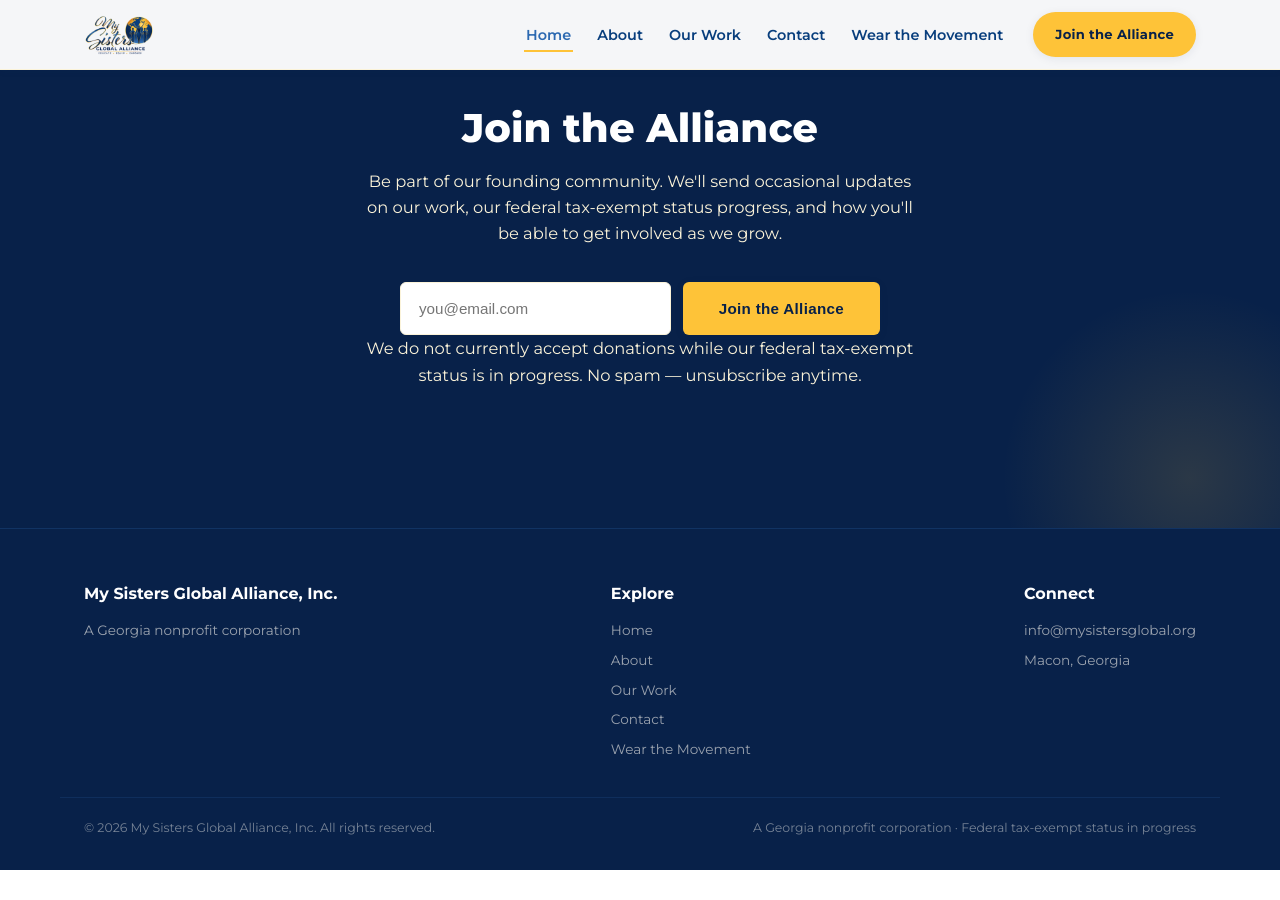
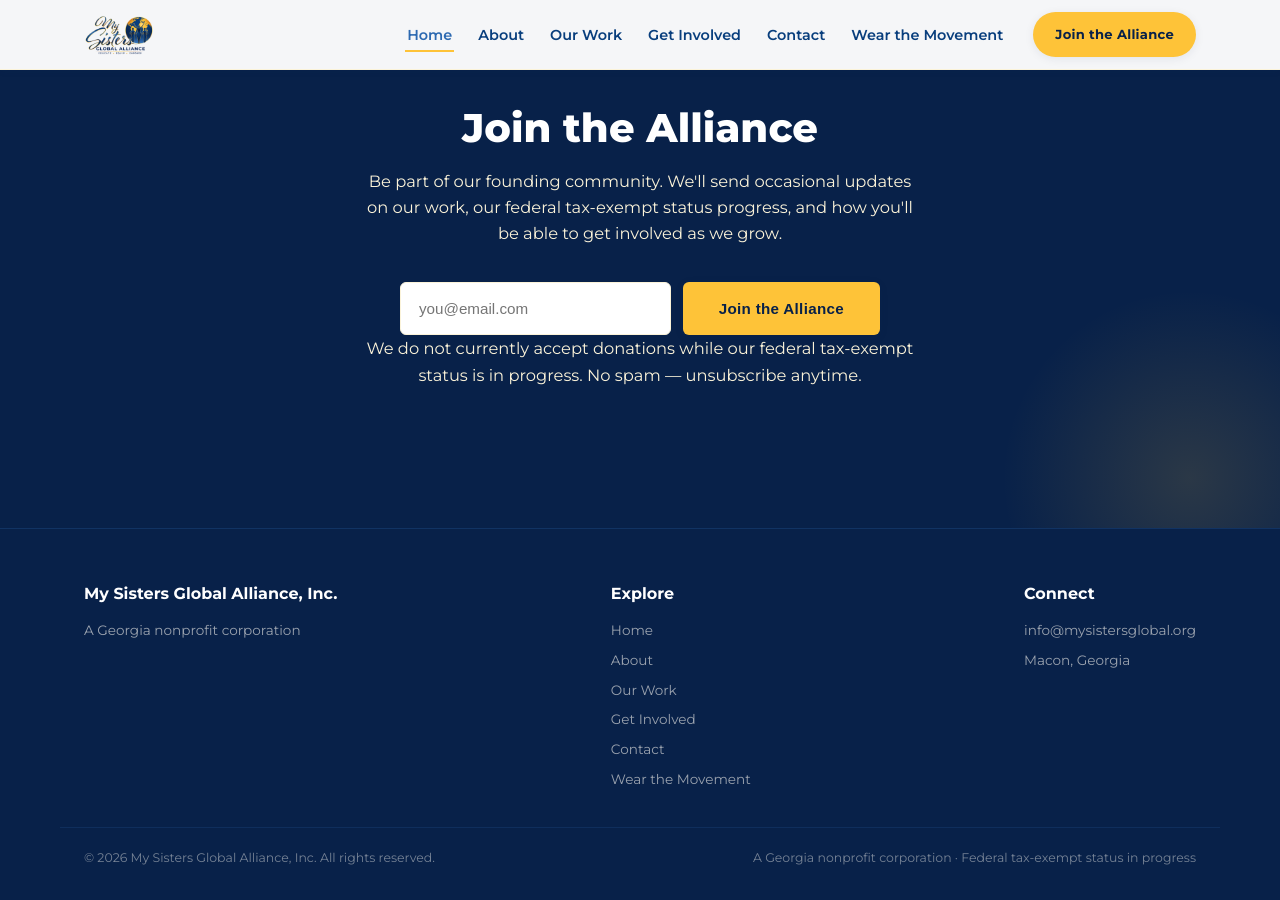
Before and after one commit to mysistersglobal/msga-landing-page, a Jekyll site: the page built from index.html, in a window 1280 px wide and 900 px high, scrolled down 3896 px. Built offline with Jekyll 4.4.1, drawn with Linux system fonts in a browser that asks for light colours; some web fonts are replaced; before the commit the page ends 4766 px from its top, so only the background shows below that.

Commit message:
Add Get Involved link to header and footer nav

```diff
--- a/_includes/footer.html
+++ b/_includes/footer.html
@@ -9,6 +9,7 @@
       <p><a href="{{ '/' | relative_url }}">Home</a></p>
       <p><a href="{{ '/about/' | relative_url }}">About</a></p>
       <p><a href="{{ '/our-work/' | relative_url }}">Our Work</a></p>
+      <p><a href="{{ '/get-involved/' | relative_url }}">Get Involved</a></p>
       <p><a href="{{ '/contact/' | relative_url }}">Contact</a></p>
       <p><a href="https://chozensolutions.com/collections/my-sisters-global-alliance" target="_blank" rel="noopener">Wear the Movement</a></p>
     </div>
--- a/_includes/header.html
+++ b/_includes/header.html
@@ -9,6 +9,7 @@
         <li><a href="{{ '/' | relative_url }}" {% if page.url == '/' %}class="active" aria-current="page"{% endif %}>Home</a></li>
         <li><a href="{{ '/about/' | relative_url }}" {% if page.url == '/about/' %}class="active" aria-current="page"{% endif %}>About</a></li>
         <li><a href="{{ '/our-work/' | relative_url }}" {% if page.url == '/our-work/' %}class="active" aria-current="page"{% endif %}>Our Work</a></li>
+        <li><a href="{{ '/get-involved/' | relative_url }}" {% if page.url == '/get-involved/' %}class="active" aria-current="page"{% endif %}>Get Involved</a></li>
         <li><a href="{{ '/contact/' | relative_url }}" {% if page.url == '/contact/' %}class="active" aria-current="page"{% endif %}>Contact</a></li>
         <li><a href="https://chozensolutions.com/collections/my-sisters-global-alliance" target="_blank" rel="noopener">Wear the Movement</a></li>
         <li class="nav-btn-item"><a href="{{ '/#support' | relative_url }}" class="btn btn-gold btn-sm">Join the Alliance</a></li>
```
